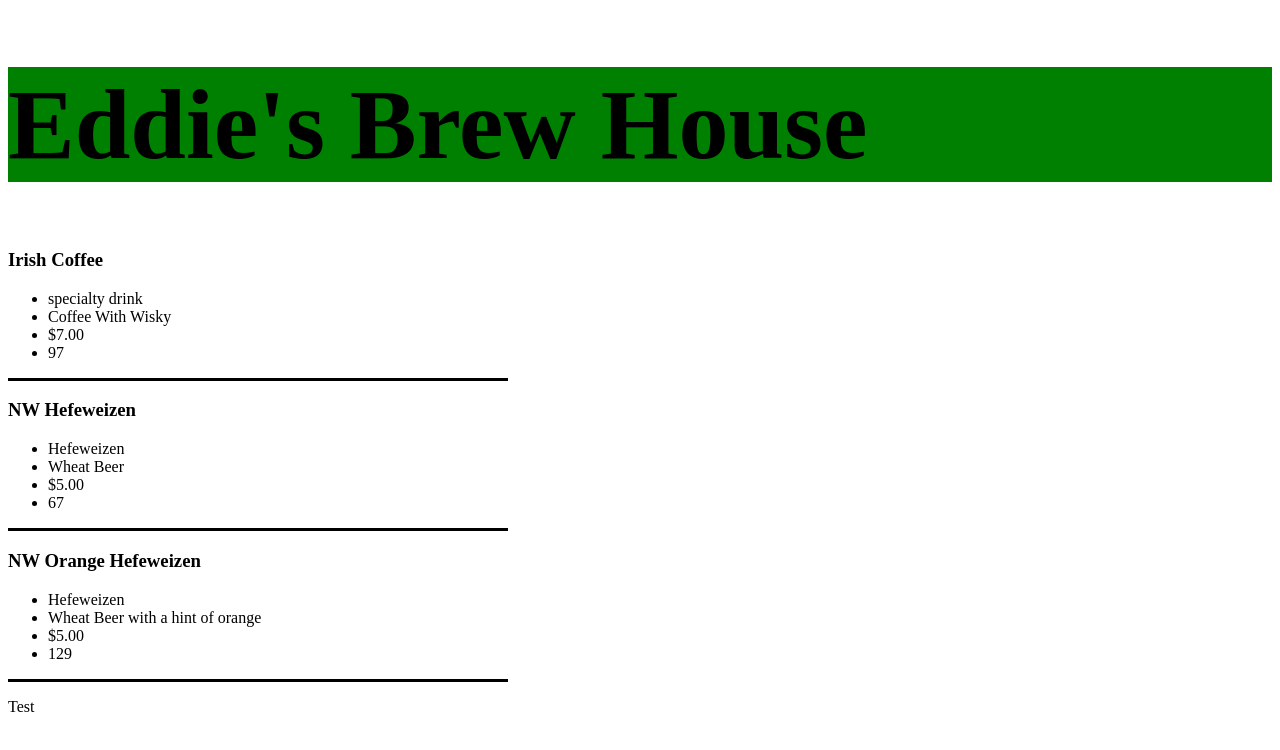
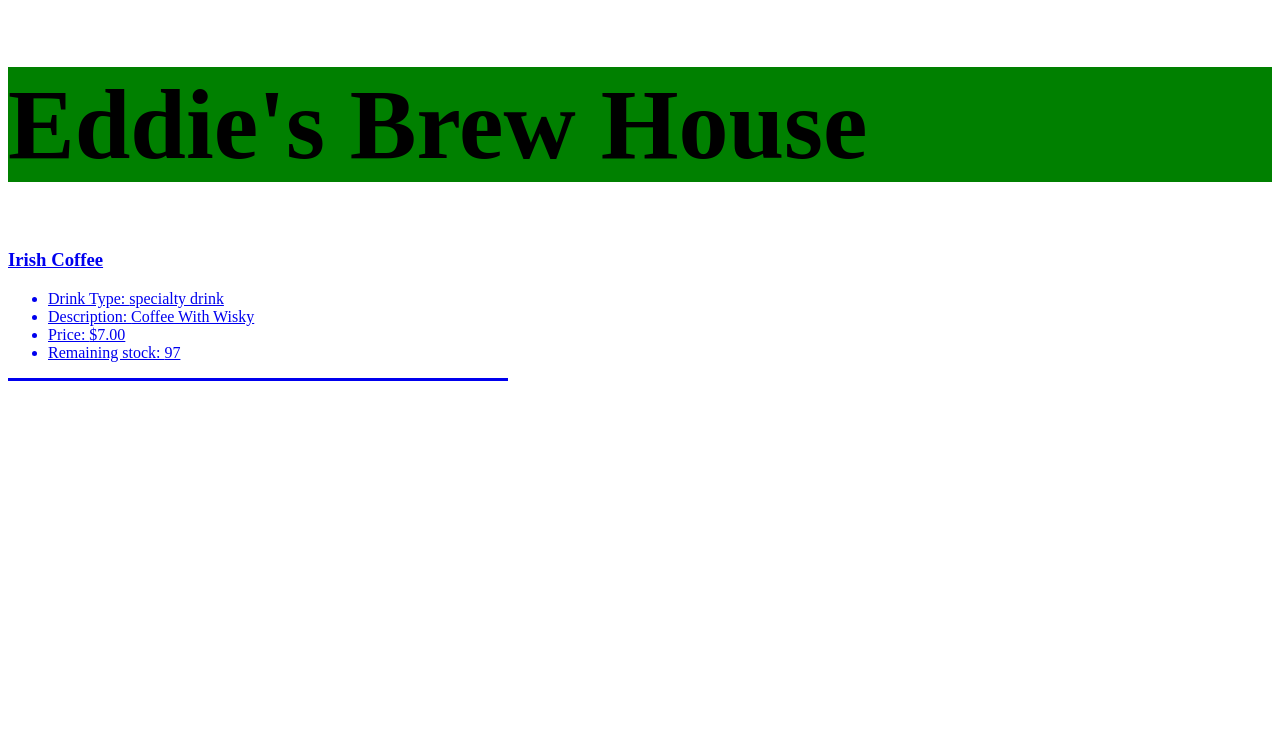
Before and after one commit to harrisejm/React-week-1-2-project, a React app: page / in a window 1280 px wide. Shown: the top 750 px of the page. Built offline with nearby package versions, Linux system fonts and the light colour scheme.

Commit message:
add route to Irish Coffee details page

```diff
--- a/src/components/App.jsx
+++ b/src/components/App.jsx
@@ -1,14 +1,17 @@
 import React from 'react';
 import Header from './Header';
 import BrewList from './BrewList';
+import IrishCoffee from './IrishCoffee';
+import { Switch, Route } from 'react-router-dom';
 
 function App(){
   return (
     <div>
       <Header/>
-      <BrewList/>
-      <p>Test</p>
-
+        <Switch>
+          <Route exact path='/' component={BrewList} />
+          <Route exact path='/IrishCoffee' component={IrishCoffee} />
+        </Switch>
     </div>
   );
 }
--- a/src/components/Brew.jsx
+++ b/src/components/Brew.jsx
@@ -14,10 +14,10 @@ function Brew(props){
     <div style={brewStyles}>
       <h3>{props.name}</h3>
       <ul>
-        <li>{props.type}</li>
-        <li>{props.description}</li>
-        <li>{props.price}</li>
-        <li>{props.inventory}</li>
+        <li>Drink Type: {props.type}</li>
+        <li>Description: {props.description}</li>
+        <li>Price: {props.price}</li>
+        <li>Remaining stock: {props.inventory}</li>
       </ul>
     </div>
 
@@ -29,7 +29,8 @@ Brew.propTypes = {
   type: PropTypes.string.isRequired,
   description: PropTypes.string.isRequired,
   price: PropTypes.string.isRequired,
-  inventory: PropTypes.string.isRequired
+  inventory: PropTypes.string.isRequired,
+  details: PropTypes.string.isRequired
 };
 
 export default Brew;
--- a/src/components/BrewList.jsx
+++ b/src/components/BrewList.jsx
@@ -1,5 +1,6 @@
 import React from 'react';
 import Brew from './Brew';
+import { Link } from 'react-router-dom';
 
 let fullBrewList = [
   {
@@ -7,22 +8,23 @@ let fullBrewList = [
     type: 'specialty drink',
     description: 'Coffee With Wisky',
     price: '$7.00',
-    inventory: '97'
-  },
-  {
-    name: 'NW Hefeweizen',
-    type: 'Hefeweizen',
-    description: 'Wheat Beer',
-    price: '$5.00',
-    inventory: '67'
-  },
-  {
-    name: 'NW Orange Hefeweizen',
-    type: 'Hefeweizen',
-    description: 'Wheat Beer with a hint of orange',
-    price: '$5.00',
-    inventory: '129'
+    inventory: '97',
+    details: "/IrishCoffee"
   }
+  // {
+  //   name: 'NW Hefeweizen',
+  //   type: 'Hefeweizen',
+  //   description: 'Wheat Beer',
+  //   price: '$5.00',
+  //   inventory: '67'
+  // },
+  // {
+  //   name: 'NW Orange Hefeweizen',
+  //   type: 'Hefeweizen',
+  //   description: 'Wheat Beer with a hint of orange',
+  //   price: '$5.00',
+  //   inventory: '129'
+  // }
 ];
 
 
@@ -30,12 +32,14 @@ function BrewList(){
   return (
     <div>
       { fullBrewList.map((brew, index) =>
-        <Brew name={brew.name}
+        <Link to={brew.details}>
+          <Brew name={brew.name}
           type={brew.type}
           description={brew.description}
           price={brew.price}
           inventory={brew.inventory}
           key={index}/>
+        </Link>
       )}
     </div>
   );
--- /dev/null
+++ b/src/components/IrishCoffee.jsx
@@ -0,0 +1,12 @@
+import React from 'react';
+
+
+function Header(){
+  return (
+    <div>
+      <h1>Irish Coffee</h1>
+    </div>
+  );
+}
+
+export default Header;
--- a/src/index.jsx
+++ b/src/index.jsx
@@ -2,11 +2,15 @@ import React from 'react';
 import ReactDOM from 'react-dom';
 import App from './components/App';
 import { AppContainer } from 'react-hot-loader';
+import { HashRouter } from 'react-router-dom';
+import { Switch, Route } from 'react-router-dom';
 
 const render = (Component) => {
   ReactDOM.render(
     <AppContainer>
+      <HashRouter>
       <Component/>
+      </HashRouter>
     </AppContainer>,
     document.getElementById('react-app-root')
   );
@@ -14,8 +18,8 @@ const render = (Component) => {
 
 render(App);
 
+/*eslint-disable */
 
-/*eslint-disable */
 if (module.hot) {
   module.hot.accept('./components/App', () => {
     render(App);
```
